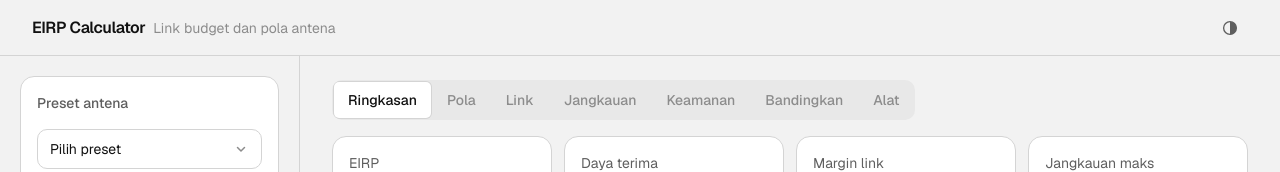
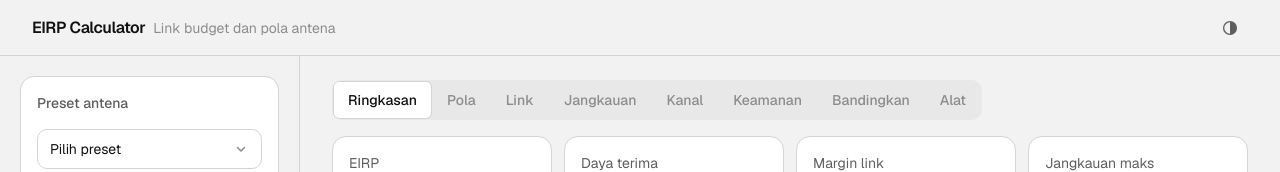
Before and after one commit to zero-route/RF-Analyzer, a Next.js app: page / in a window 1280 px wide. Shown: the top 172 px of the page. Built offline with nearby package versions, Linux system fonts and the light colour scheme.

Commit message:
update TabBar.jsx

```diff
--- a/src/components/layout/TabBar.jsx
+++ b/src/components/layout/TabBar.jsx
@@ -7,6 +7,7 @@ export const TABS = [
   { id: "pattern", label: "Pola" },
   { id: "link", label: "Link" },
   { id: "coverage", label: "Jangkauan" },
+  { id: "channel", label: "Kanal" },
   { id: "safety", label: "Keamanan" },
   { id: "compare", label: "Bandingkan" },
   { id: "tools", label: "Alat" },
```
